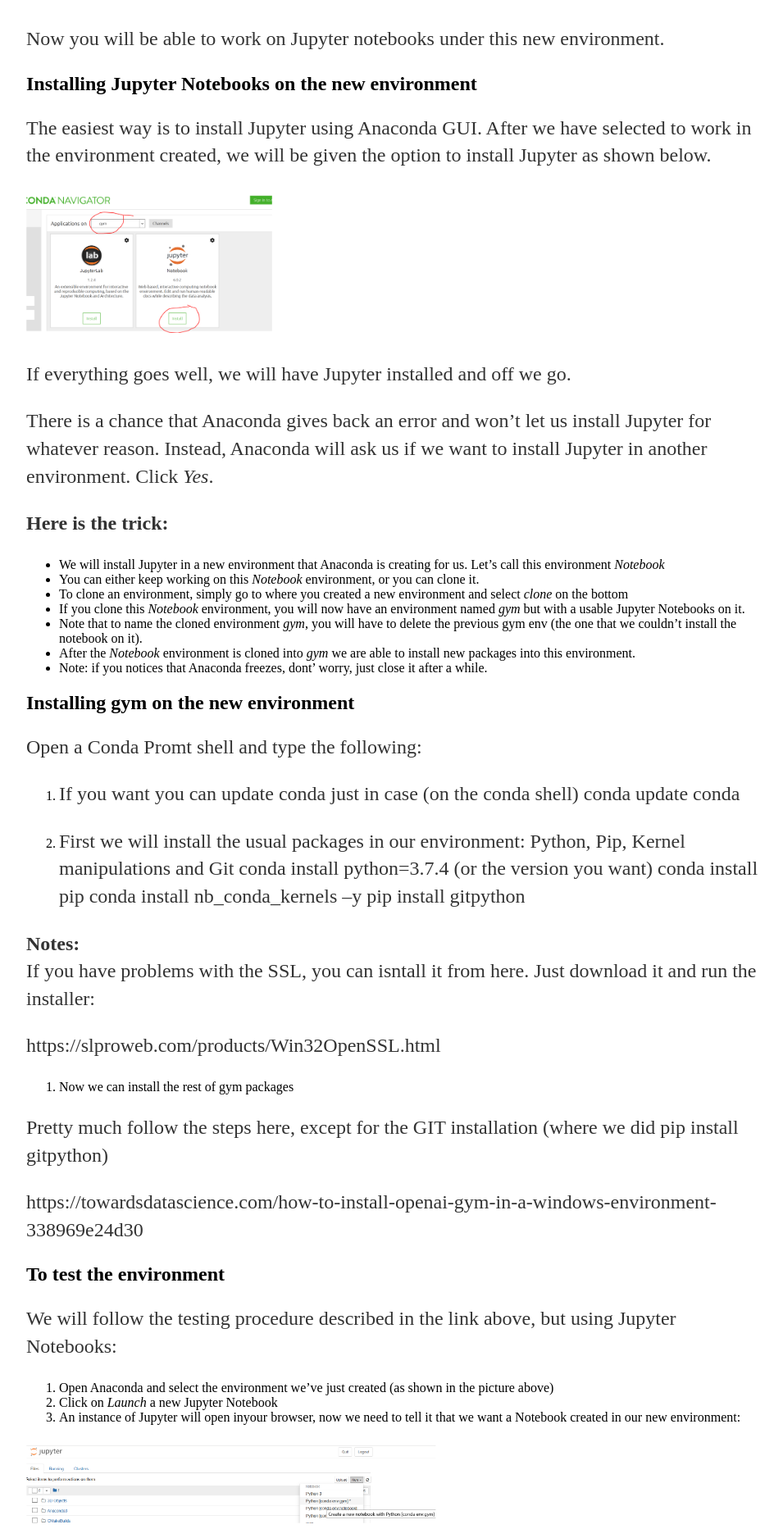
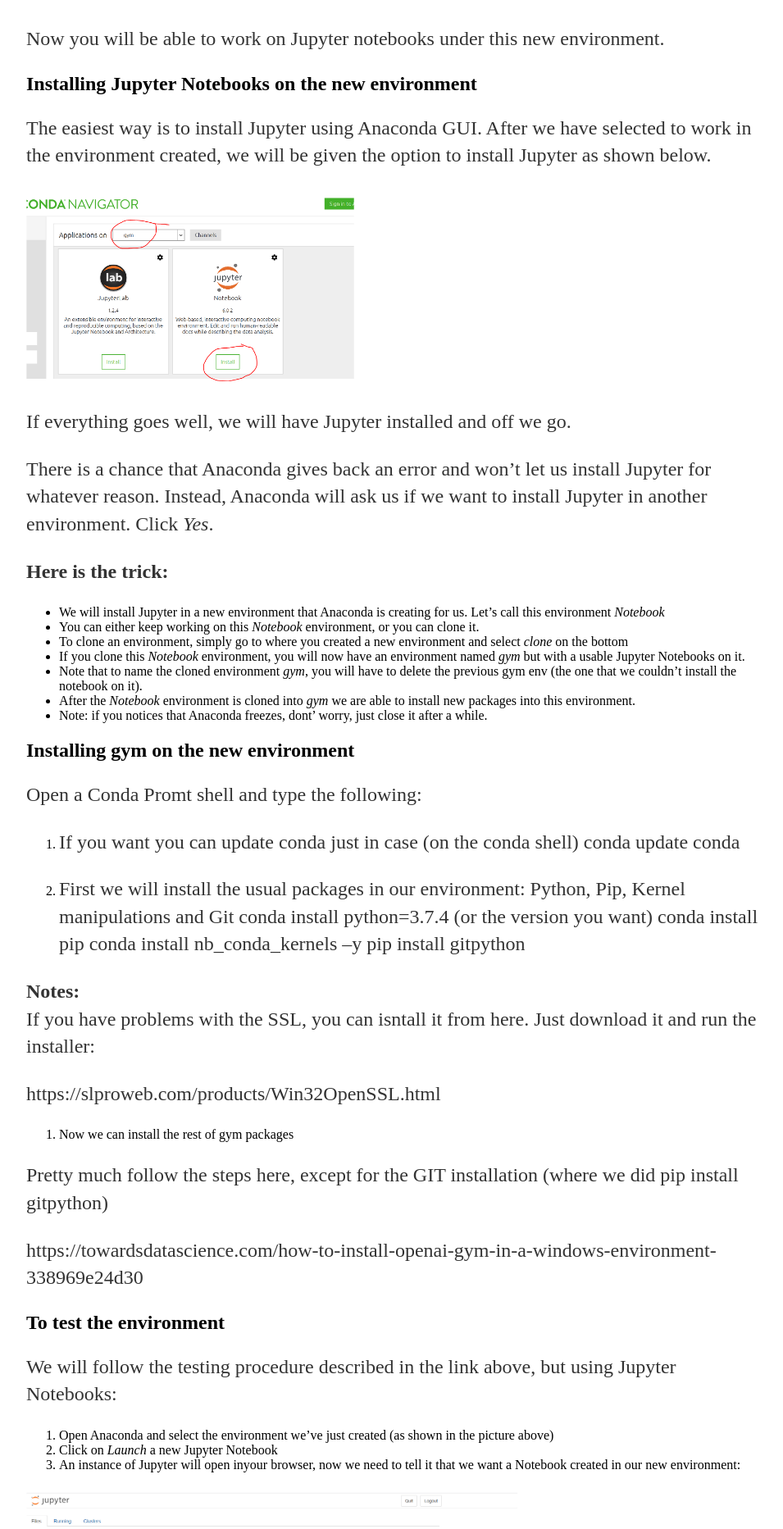
Before and after one commit to lcipolina/lcipolina.github.io, a Jekyll site: the page built from _posts/2020-01-17-gymAI.md, in a window 1280 px wide. Shown: the part 1247-3112 px from the top of the page at 82% size, without its empty margins (160-1115 px from the left). Built offline with Jekyll 4.4.1, drawn with Linux system fonts in a browser that asks for light colours; our own code applies the rules of GitHub Pages for plain Markdown files.

Commit message:
Update 2020-01-17-gymAI.md

```diff
--- a/_posts/2020-01-17-gymAI.md
+++ b/_posts/2020-01-17-gymAI.md
@@ -24,7 +24,7 @@
 ## Installing Jupyter Notebooks on the new environment
 The easiest way is to install Jupyter using Anaconda GUI. After we have selected to work in the environment created, we will be given the option to install Jupyter as shown below.
 
-<img src="https://lcipolina.github.io/images/2020-01-17/installJupy.PNG" width="300">
+<img src="https://lcipolina.github.io/images/2020-01-17/installJupy.PNG" width="400">
 
 If everything goes well, we will have Jupyter installed and off we go.
 
@@ -71,7 +71,8 @@
 2. Click on *Launch* a new Jupyter Notebook
 3. An instance of Jupyter will open inyour browser, now we need to tell it that we want a Notebook created in our new environment:
 
-<img src="https://lcipolina.github.io/images/2020-01-17/newJupyter.PNG" width="500">
+<img src="https://lcipolina.github.io/images/2020-01-17/newJupyter.PNG" width="600">
 
 Now we can test our installation of *gym* using Jupyter Notebooks as explained above.
-<img src="https://lcipolina.github.io/images/2020-01-17/test.PNG" width="500">
+
+<img src="https://lcipolina.github.io/images/2020-01-17/test.PNG" width="600">
```
